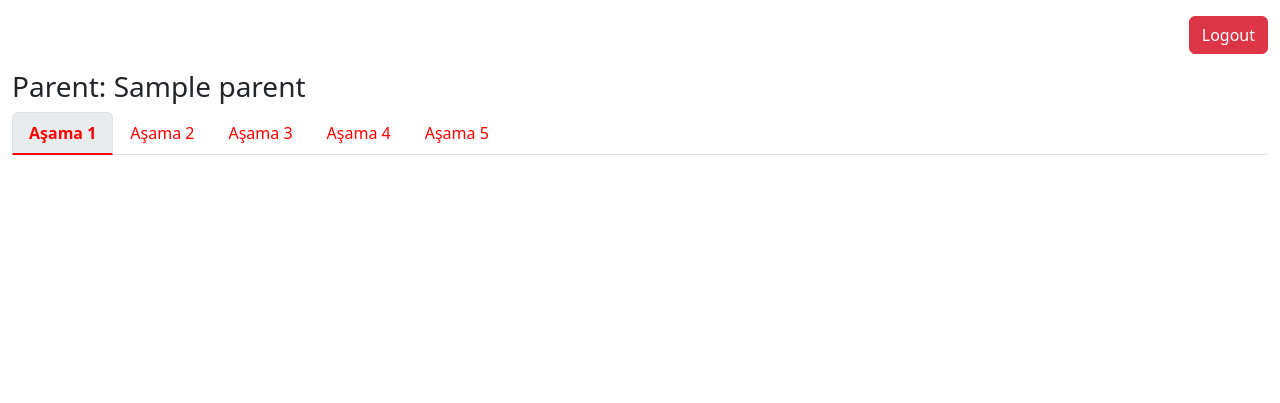
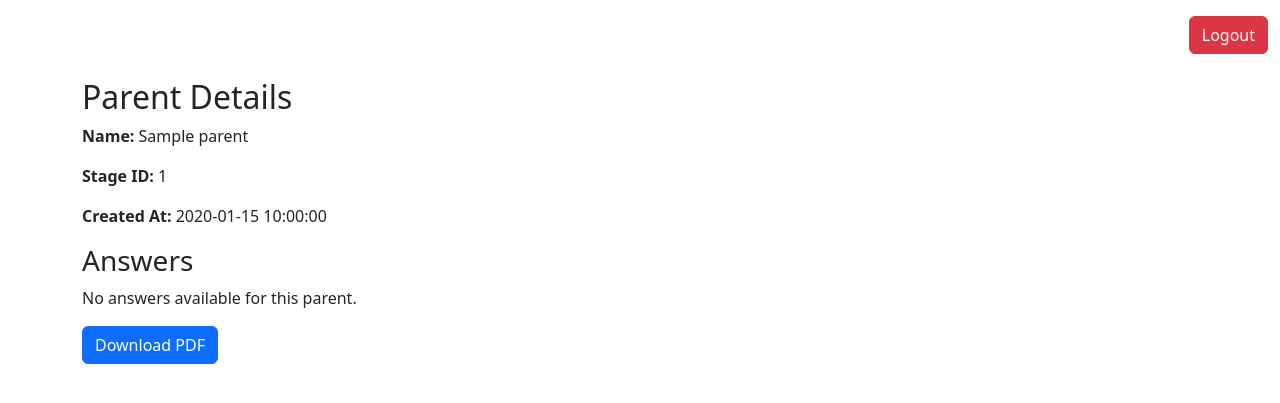
Before and after one commit to scamioglu/regias, a Flask app: page /admin/parent/1 in a window 1280 px wide. Shown: the top 403 px of the page. Run offline with Flask 3, Linux system fonts and the light colour scheme; a user stored in the database is signed in; data comes from the database, SQL or seed files in the repository; tables that the repository leaves empty hold one stand-in row (values such as "Sample post"); parts of the project's set-up code (start-up, migrations or seed data) failed here and were passed over.

Commit message:
Update parent_detail.html

```diff
--- a/templates/parent_detail.html
+++ b/templates/parent_detail.html
@@ -1,28 +1,33 @@
 {% extends "base.html" %}
 {% block content %}
-<h3>Parent: {{ parent.name }}</h3>
-<ul class="nav nav-tabs">
-    {% for stage in stages %}
-        <li class="nav-item">
-            <a class="nav-link {% if loop.first %}active{% endif %}" data-bs-toggle="tab" href="#stage_{{ stage.id }}">{{ stage.stage_name }}</a>
-        </li>
-    {% endfor %}
-</ul>
-<div class="tab-content mt-3">
-    {% for stage in stages %}
-        <div class="tab-pane fade {% if loop.first %}show active{% endif %}" id="stage_{{ stage.id }}">
-            {% for answer in answers if answer.form_id in forms|selectattr('stage_id', 'equalto', stage.id)|map(attribute='id') %}
-                <div class="card mb-3">
-                    <div class="card-body">
-                        <p><strong>{{ answer.question }}</strong></p>
-                        <p>{{ answer.answer or 'N/A' }}</p>
-                        {% if answer.file_path %}
-                            <img src="{{ answer.file_path }}" class="img-fluid" style="max-width: 200px;">
-                        {% endif %}
-                    </div>
-                </div>
-            {% endfor %}
-        </div>
-    {% endfor %}
+<div class="container mt-4">
+    <h2>Parent Details</h2>
+    {% if parent %}
+        <p><strong>Name:</strong> {{ parent.name }}</p>
+        <p><strong>Stage ID:</strong> {{ parent.stage_id }}</p>
+        <p><strong>Created At:</strong> {{ parent.created_at }}</p>
+        <h3>Answers</h3>
+        {% if answers %}
+            <table class="table table-striped">
+                <thead>
+                    <tr><th>Question</th><th>Answer</th><th>File (if any)</th></tr>
+                </thead>
+                <tbody>
+                    {% for answer in answers %}
+                        <tr>
+                            <td>{{ answer.question }}</td>
+                            <td>{{ answer.answer if answer.answer else 'N/A' }}</td>
+                            <td>{{ answer.file_path if answer.file_path else 'N/A' }}</td>
+                        </tr>
+                    {% endfor %}
+                </tbody>
+            </table>
+        {% else %}
+            <p>No answers available for this parent.</p>
+        {% endif %}
+        <a href="{{ url_for('report_pdf', parent_id=parent.id) }}" class="btn btn-primary">Download PDF</a>
+    {% else %}
+        <p>Parent not found.</p>
+    {% endif %}
 </div>
 {% endblock %}
```
